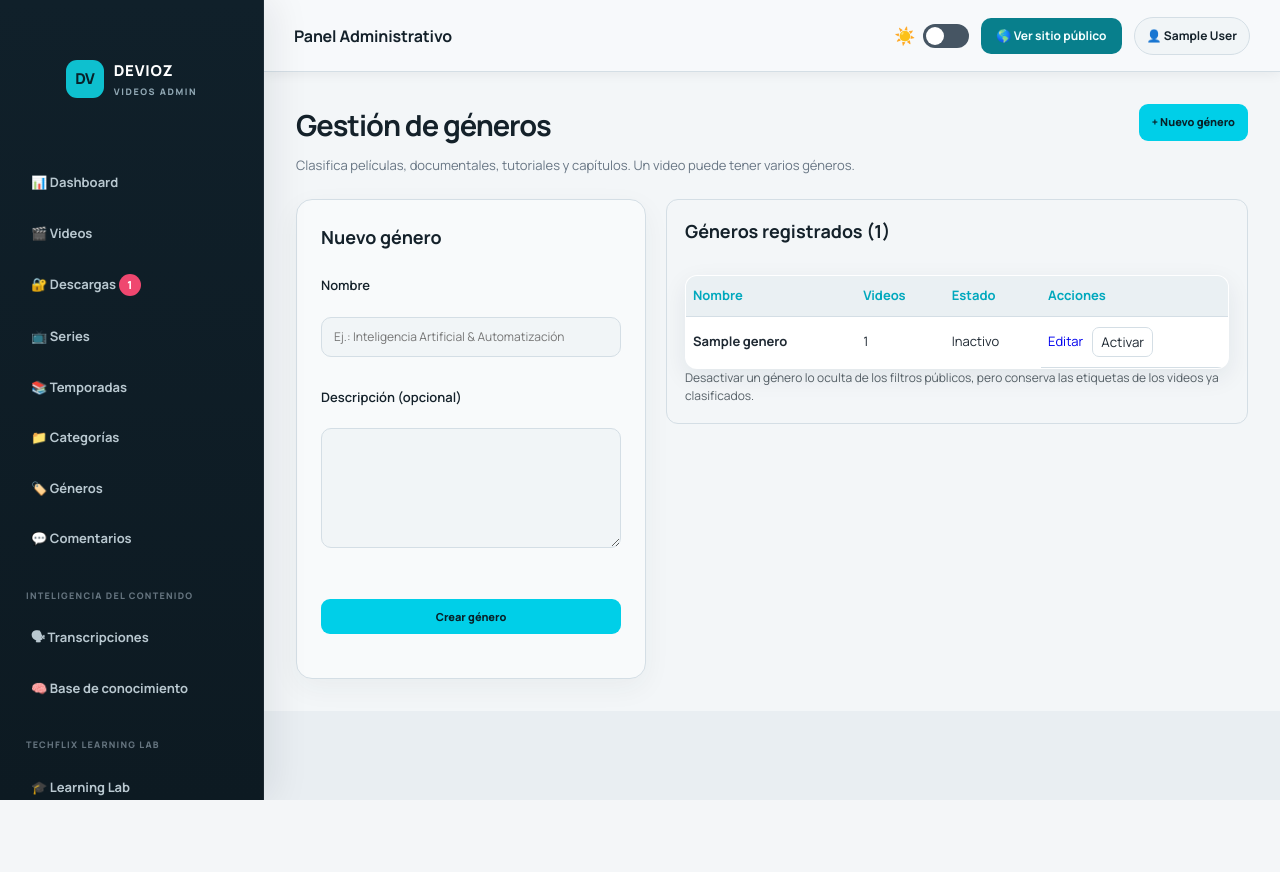
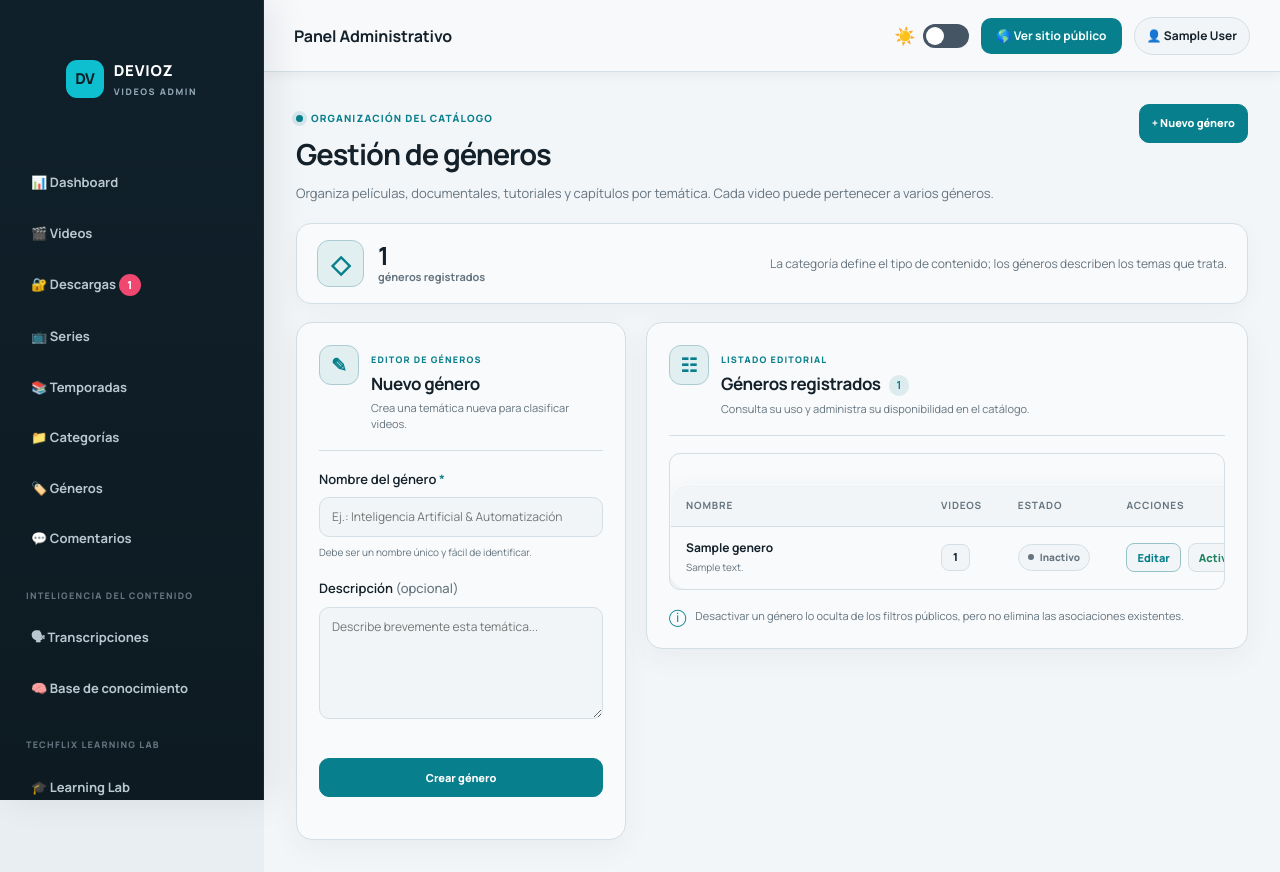
Before and after one commit to Yennder/DEVIOZ-VIDEOS, a PHP site: page /DEVIOZ-VIDEOS/generos/listar.php in a window 1280 px wide. Before the commit the page ends 800 px from the top, so only its background shows below. Run offline with PHP 8.4, Linux system fonts and the light colour scheme; the visitor is signed in with stand-in values (Sample User, id 1); tables that the repository leaves empty or names only in its code hold one stand-in row (values such as "Sample post").

Commit message:
Mejora de la parte visual del admin y el menu en la parte publica

```diff
--- a/admin/generos/listar.php
+++ b/admin/generos/listar.php
@@ -43,53 +43,130 @@ function generoH($texto): string { return htmlspecialchars((string)$texto, ENT_Q
 <title>Géneros - DEVIOZ VIDEOS</title>
 <link rel="stylesheet" href="../../assets/css/admin.css">
 <link rel="stylesheet" href="../../assets/css/generos.css?v=4.5.2">
+<link rel="stylesheet" href="../../assets/css/generos_hotfix.css?v=4.5.2.1">
 </head>
 <body>
 <?php include '../includes/sidebar.php'; ?>
 <div class="admin-main">
 <?php include '../includes/navbar.php'; ?>
-<section class="admin-content">
-  <div class="gestion-header"><div><h1>Gestión de géneros</h1><p>Clasifica películas, documentales, tutoriales y capítulos. Un video puede tener varios géneros.</p></div>
-    <a class="btn" href="listar.php">+ Nuevo género</a>
+<section class="admin-content genre-admin-page">
+    <div class="gestion-header genre-page-header">
+        <div class="genre-page-heading">
+            <span class="genre-eyebrow"><span aria-hidden="true" class="genre-eyebrow-dot"></span> Organización del catálogo</span>
+            <h1>Gestión de géneros</h1>
+            <p>Organiza películas, documentales, tutoriales y capítulos por temática. Cada video puede pertenecer a varios géneros.</p>
         </div>
-  <?php if ($error): ?><p class="mensaje-error" role="alert"><?php echo generoH($error); ?></p><?php endif; ?>
-  <?php if (!empty($_GET['ok'])): ?><p class="genre-success" role="status">Los cambios del género se guardaron correctamente.</p><?php endif; ?>
+        <a class="btn genre-new-button" href="listar.php#genre-editor">+ Nuevo género</a>
+    </div>
+
+    <?php if ($error): ?>
+        <p class="mensaje-error" role="alert"><?php echo generoH($error); ?></p>
+    <?php endif; ?>
+    <?php if (!empty($_GET['ok'])): ?>
+        <p class="genre-success" role="status">Los cambios del género se guardaron correctamente.</p>
+    <?php endif; ?>
+
+    <div class="genre-overview" aria-label="Resumen de géneros">
+        <span class="genre-overview-icon" aria-hidden="true">◇</span>
+        <div class="genre-overview-total">
+            <strong><?php echo count($generos); ?></strong>
+            <span>géneros registrados</span>
+        </div>
+        <p>La categoría define el tipo de contenido; los géneros describen los temas que trata.</p>
+    </div>
+
     <div class="genre-manager-grid">
-    <form method="POST" class="admin-form genre-manager-form">
+        <form method="POST" class="admin-form genre-manager-form" id="genre-editor">
             <?php echo csrfInput(); ?>
             <input type="hidden" name="accion" value="guardar">
             <input type="hidden" name="id_genero" value="<?php echo (int)($generoEditar['id_genero'] ?? 0); ?>">
+            <div class="genre-card-heading">
+                <div class="genre-card-icon" aria-hidden="true">✎</div>
+                <div>
+                    <span class="genre-card-eyebrow">EDITOR DE GÉNEROS</span>
                     <h2><?php echo $generoEditar ? 'Editar género' : 'Nuevo género'; ?></h2>
-      <label for="genre-name">Nombre</label>
-      <input id="genre-name" type="text" name="nombre" maxlength="120" required value="<?php echo generoH($generoEditar['nombre'] ?? ($_POST['nombre'] ?? '')); ?>" placeholder="Ej.: Inteligencia Artificial & Automatización">
-      <label for="genre-description">Descripción (opcional)</label>
-      <textarea id="genre-description" name="descripcion" maxlength="500" rows="3"><?php echo generoH($generoEditar['descripcion'] ?? ($_POST['descripcion'] ?? '')); ?></textarea>
-      <button class="btn" type="submit"><?php echo $generoEditar ? 'Guardar cambios' : 'Crear género'; ?></button>
-      <?php if ($generoEditar): ?><a href="listar.php">Cancelar edición</a><?php endif; ?>
+                    <p><?php echo $generoEditar ? 'Actualiza la información de este género.' : 'Crea una temática nueva para clasificar videos.'; ?></p>
+                </div>
+            </div>
+
+            <div class="genre-form-field">
+                <label for="genre-name">Nombre del género <span aria-hidden="true">*</span></label>
+                <input id="genre-name" type="text" name="nombre" maxlength="120" required
+                    value="<?php echo generoH($generoEditar['nombre'] ?? ($_POST['nombre'] ?? '')); ?>"
+                    placeholder="Ej.: Inteligencia Artificial &amp; Automatización">
+                <small>Debe ser un nombre único y fácil de identificar.</small>
+            </div>
+
+            <div class="genre-form-field">
+                <label for="genre-description">Descripción <span class="genre-optional">(opcional)</span></label>
+                <textarea id="genre-description" name="descripcion" maxlength="500" rows="4"
+                    placeholder="Describe brevemente esta temática..."><?php echo generoH($generoEditar['descripcion'] ?? ($_POST['descripcion'] ?? '')); ?></textarea>
+            </div>
+
+            <div class="genre-form-actions">
+                <button class="btn genre-save-button" type="submit"><?php echo $generoEditar ? 'Guardar cambios' : 'Crear género'; ?></button>
+                <?php if ($generoEditar): ?>
+                    <a class="btn-secundario genre-cancel-button" href="listar.php#genre-editor">Cancelar edición</a>
+                <?php endif; ?>
+            </div>
         </form>
+
         <div class="genre-manager-table-wrap">
-      <h2>Géneros registrados (<?php echo count($generos); ?>)</h2>
-      <table class="genre-manager-table">
-        <thead><tr><th>Nombre</th><th>Videos</th><th>Estado</th><th>Acciones</th></tr></thead>
+            <div class="genre-card-heading genre-table-heading">
+                <div class="genre-card-icon" aria-hidden="true">☷</div>
+                <div>
+                    <span class="genre-card-eyebrow">LISTADO EDITORIAL</span>
+                    <h2>Géneros registrados <span class="genre-heading-count"><?php echo count($generos); ?></span></h2>
+                    <p>Consulta su uso y administra su disponibilidad en el catálogo.</p>
+                </div>
+            </div>
+            <div class="genre-table-scroll">
+                <table class="admin-table genre-manager-table">
+                    <thead>
+                        <tr><th scope="col">Nombre</th><th scope="col">Videos</th><th scope="col">Estado</th><th scope="col">Acciones</th></tr>
+                    </thead>
                     <tbody>
                         <?php foreach ($generos as $genero): ?>
                         <tr>
-            <td><strong><?php echo generoH($genero['nombre']); ?></strong></td>
-            <td><?php echo (int)$genero['total_videos']; ?></td>
-            <td><?php echo (int)$genero['estado'] === 1 ? 'Activo' : 'Inactivo'; ?></td>
-            <td class="genre-actions"><a href="listar.php?editar=<?php echo (int)$genero['id_genero']; ?>">Editar</a>
-            <form method="POST"><?php echo csrfInput(); ?>
+                            <td>
+                                <strong class="genre-name"><?php echo generoH($genero['nombre']); ?></strong>
+                                <?php if (trim((string)($genero['descripcion'] ?? '')) !== ''): ?>
+                                    <small class="genre-row-description"><?php echo generoH($genero['descripcion']); ?></small>
+                                <?php endif; ?>
+                            </td>
+                            <td><span class="genre-video-count"><?php echo (int)$genero['total_videos']; ?></span></td>
+                            <td>
+                                <span class="genre-status <?php echo (int)$genero['estado'] === 1 ? 'genre-status-active' : 'genre-status-inactive'; ?>">
+                                    <span class="genre-status-dot" aria-hidden="true"></span>
+                                    <?php echo (int)$genero['estado'] === 1 ? 'Activo' : 'Inactivo'; ?>
+                                </span>
+                            </td>
+                            <td class="genre-actions">
+                                <div class="genre-actions-inner">
+                                    <a class="genre-action-edit" href="listar.php?editar=<?php echo (int)$genero['id_genero']; ?>#genre-editor">Editar</a>
+                                    <form method="POST">
+                                        <?php echo csrfInput(); ?>
                                         <input type="hidden" name="accion" value="estado">
                                         <input type="hidden" name="id_genero" value="<?php echo (int)$genero['id_genero']; ?>">
                                         <input type="hidden" name="nuevo_estado" value="<?php echo (int)$genero['estado'] === 1 ? 0 : 1; ?>">
-              <button type="submit"><?php echo (int)$genero['estado'] === 1 ? 'Desactivar' : 'Activar'; ?></button>
-            </form></td>
+                                        <button type="submit" class="genre-action-state <?php echo (int)$genero['estado'] === 1 ? 'genre-action-disable' : 'genre-action-enable'; ?>">
+                                            <?php echo (int)$genero['estado'] === 1 ? 'Desactivar' : 'Activar'; ?>
+                                        </button>
+                                    </form>
+                                </div>
+                            </td>
                         </tr>
                         <?php endforeach; ?>
+                        <?php if (empty($generos)): ?>
+                        <tr><td colspan="4" class="genre-table-empty">Todavía no hay géneros registrados.</td></tr>
+                        <?php endif; ?>
                     </tbody>
                 </table>
-      <p class="genre-muted">Desactivar un género lo oculta de los filtros públicos, pero conserva las etiquetas de los videos ya clasificados.</p>
+            </div>
+            <p class="genre-manager-footnote"><span aria-hidden="true">ⓘ</span> Desactivar un género lo oculta de los filtros públicos, pero no elimina las asociaciones existentes.</p>
         </div>
     </div>
-</section></div>
-</body></html>
+</section>
+</div>
+</body>
+</html>
--- /dev/null
+++ b/assets/css/generos_hotfix.css
@@ -0,0 +1,324 @@
+/* HOTFIX V4.5.2.1: solo estilos de Géneros y el acordeón de Learning Lab.
+   La barra lateral conserva su único scroll vertical (.public-sidebar). */
+
+/* Learning Lab: acordeón accesible nativo, sin barra de desplazamiento adicional. */
+.public-sidebar .learning-sidebar-nav { min-width: 0; }
+.public-sidebar .learning-sidebar-summary {
+    list-style: none;
+    display: flex;
+    align-items: center;
+    justify-content: space-between;
+    gap: 8px;
+    width: 100%;
+    margin: 0;
+    padding: 7px 11px 10px;
+    border-radius: 9px;
+    cursor: pointer;
+    color: var(--text-soft);
+    user-select: none;
+}
+.public-sidebar .learning-sidebar-summary::-webkit-details-marker { display: none; }
+.public-sidebar .learning-sidebar-summary::marker { content: ''; }
+.public-sidebar .learning-sidebar-summary:hover,
+.public-sidebar .learning-sidebar-nav[open] > .learning-sidebar-summary {
+    color: var(--accent-strong);
+    background: var(--accent-soft);
+}
+.public-sidebar .learning-sidebar-summary:focus-visible {
+    outline: 2px solid var(--accent);
+    outline-offset: 2px;
+}
+.public-sidebar .learning-sidebar-chevron {
+    flex: 0 0 7px;
+    width: 7px;
+    height: 7px;
+    margin-right: 3px;
+    border-right: 2px solid currentColor;
+    border-bottom: 2px solid currentColor;
+    transform: rotate(45deg);
+    transition: transform .18s ease;
+}
+.public-sidebar .learning-sidebar-nav[open] .learning-sidebar-chevron { transform: rotate(225deg); }
+.public-sidebar .learning-sidebar-list { display: grid; gap: 4px; padding-top: 7px; }
+
+/* Géneros: la lista completa es visible, sin details ni scroll interno. */
+.public-sidebar .genre-sidebar-list {
+    display: grid;
+    gap: 3px;
+    max-height: none;
+    overflow: visible;
+    padding: 0;
+    min-width: 0;
+}
+.public-sidebar .genre-sidebar-list a {
+    white-space: normal;
+    overflow-wrap: break-word;
+    line-height: 1.45;
+    min-width: 0;
+}
+.public-sidebar .genre-sidebar-list a span { flex-shrink: 0; }
+
+/* Administración: misma paleta y componentes que el panel existente. */
+.genre-admin-page .genre-page-header { margin-bottom: 20px; }
+.genre-admin-page .genre-page-heading { max-width: 760px; min-width: 0; }
+.genre-admin-page .genre-eyebrow {
+    display: inline-flex;
+    align-items: center;
+    gap: 8px;
+    color: var(--adm-accent);
+    text-transform: uppercase;
+    letter-spacing: .115em;
+    font-size: 10px;
+    font-weight: 850;
+    margin-bottom: 7px;
+}
+.genre-admin-page .genre-eyebrow-dot {
+    width: 7px;
+    height: 7px;
+    border-radius: 50%;
+    background: var(--adm-accent);
+    box-shadow: 0 0 0 4px color-mix(in srgb, var(--adm-accent) 13%, transparent);
+}
+.genre-admin-page .genre-page-heading h1 { margin: 0 0 6px; }
+.genre-admin-page .genre-page-heading p { margin: 0; line-height: 1.6; color: var(--adm-muted); }
+.genre-admin-page .genre-new-button,
+.genre-admin-page .genre-save-button {
+    background: var(--adm-accent);
+    border: 1px solid var(--adm-accent);
+    color: #fff;
+    text-decoration: none;
+    min-height: 39px;
+    border-radius: 10px;
+    font-weight: 800;
+}
+.genre-admin-page .genre-new-button:hover,
+.genre-admin-page .genre-save-button:hover { background: var(--adm-accent-strong); color: #fff; }
+.genre-admin-page :is(a, button, input, textarea):focus-visible {
+    outline: 2px solid var(--adm-accent);
+    outline-offset: 3px;
+}
+.genre-admin-page .genre-success { margin: 0 0 16px; }
+
+.genre-admin-page .genre-overview {
+    display: flex;
+    align-items: center;
+    flex-wrap: wrap;
+    gap: 14px;
+    padding: 16px 20px;
+    border: 1px solid var(--adm-border);
+    border-radius: 15px;
+    background: var(--adm-surface);
+    box-shadow: 0 7px 22px rgba(18, 38, 49, .035);
+}
+.genre-admin-page .genre-overview-icon,
+.genre-admin-page .genre-card-icon {
+    display: grid;
+    place-items: center;
+    flex-shrink: 0;
+    border: 1px solid color-mix(in srgb, var(--adm-accent) 20%, var(--adm-border));
+    background: color-mix(in srgb, var(--adm-accent) 9%, var(--adm-surface));
+    color: var(--adm-accent);
+    border-radius: 12px;
+    font-weight: 850;
+}
+.genre-admin-page .genre-overview-icon { width: 47px; height: 47px; font-size: 25px; }
+.genre-admin-page .genre-overview-total { display: grid; gap: 1px; }
+.genre-admin-page .genre-overview-total strong { font-size: 25px; line-height: 1; color: var(--adm-text); }
+.genre-admin-page .genre-overview-total span { font-size: 11px; font-weight: 700; color: var(--adm-muted); }
+.genre-admin-page .genre-overview p {
+    margin: 0 0 0 auto;
+    color: var(--adm-muted);
+    font-size: 12px;
+    line-height: 1.6;
+    max-width: 470px;
+}
+
+.genre-admin-page .genre-manager-grid {
+    grid-template-columns: minmax(275px, 330px) minmax(0, 1fr);
+    gap: 20px;
+    align-items: start;
+    margin-top: 18px;
+}
+.genre-admin-page .genre-manager-form,
+.genre-admin-page .genre-manager-table-wrap {
+    min-width: 0;
+    background: var(--adm-surface);
+    color: var(--adm-text);
+    border: 1px solid var(--adm-border);
+    border-radius: 16px;
+    padding: 22px;
+    box-shadow: 0 9px 28px rgba(31, 51, 63, .05);
+}
+.genre-admin-page .genre-manager-form { gap: 19px; scroll-margin-top: 98px; }
+.genre-admin-page .genre-manager-table-wrap { overflow: visible; }
+.genre-admin-page .genre-card-heading {
+    display: flex;
+    align-items: flex-start;
+    gap: 12px;
+    padding-bottom: 17px;
+    border-bottom: 1px solid var(--adm-border);
+    min-width: 0;
+}
+.genre-admin-page .genre-card-heading > div:last-child { min-width: 0; }
+.genre-admin-page .genre-card-icon { width: 40px; height: 40px; font-size: 19px; }
+.genre-admin-page .genre-card-eyebrow {
+    color: var(--adm-accent);
+    font-size: 9px;
+    font-weight: 850;
+    letter-spacing: .13em;
+}
+.genre-admin-page .genre-card-heading h2 {
+    color: var(--adm-text);
+    font-size: 17px;
+    line-height: 1.25;
+    letter-spacing: -.025em;
+    margin: 4px 0 5px;
+}
+.genre-admin-page .genre-card-heading p {
+    color: var(--adm-muted);
+    font-size: 11px;
+    line-height: 1.5;
+    margin: 0;
+}
+.genre-admin-page .genre-form-field { display: grid; gap: 8px; }
+.genre-admin-page .genre-form-field label { margin: 0; color: var(--adm-text); }
+.genre-admin-page .genre-form-field label > span:not(.genre-optional) { color: var(--adm-accent); }
+.genre-admin-page .genre-optional { color: var(--adm-muted); font-weight: 500; }
+.genre-admin-page .genre-form-field input,
+.genre-admin-page .genre-form-field textarea { width: 100%; max-width: 100%; margin: 0; box-sizing: border-box; }
+.genre-admin-page .genre-form-field textarea { min-height: 112px; resize: vertical; }
+.genre-admin-page .genre-form-field small { color: var(--adm-muted); font-size: 10px; line-height: 1.5; }
+.genre-admin-page .genre-form-actions { display: flex; align-items: center; flex-wrap: wrap; gap: 9px; }
+.genre-admin-page .genre-form-actions .genre-save-button { flex: 1; }
+.genre-admin-page .genre-cancel-button { text-decoration: none; }
+
+.genre-admin-page .genre-table-heading { margin-bottom: 17px; }
+.genre-admin-page .genre-heading-count {
+    display: inline-block;
+    vertical-align: middle;
+    padding: 4px 8px;
+    font-size: 11px;
+    line-height: 1.15;
+    border-radius: 999px;
+    background: color-mix(in srgb, var(--adm-accent) 12%, var(--adm-surface));
+    color: var(--adm-accent);
+    margin-left: 5px;
+}
+.genre-admin-page .genre-table-scroll { overflow-x: auto; max-width: 100%; border-radius: 11px; border: 1px solid var(--adm-border); }
+.genre-admin-page .genre-manager-table {
+    width: 100%;
+    min-width: 640px;
+    table-layout: fixed;
+    border-collapse: collapse;
+    font-size: 12px;
+    background: transparent;
+}
+.genre-admin-page .genre-manager-table th:nth-child(1) { width: 40%; }
+.genre-admin-page .genre-manager-table th:nth-child(2) { width: 12%; }
+.genre-admin-page .genre-manager-table th:nth-child(3) { width: 17%; }
+.genre-admin-page .genre-manager-table th:nth-child(4) { width: 31%; }
+.genre-admin-page .genre-manager-table thead { background: var(--adm-surface-2); }
+.genre-admin-page .genre-manager-table th {
+    color: var(--adm-muted);
+    border-color: var(--adm-border);
+    font-size: 10px;
+    letter-spacing: .085em;
+    text-transform: uppercase;
+    padding: 13px 15px;
+}
+.genre-admin-page .genre-manager-table td {
+    color: var(--adm-text);
+    border-color: var(--adm-border);
+    padding: 13px 15px;
+    font-size: 12px;
+    vertical-align: middle;
+}
+.genre-admin-page .genre-manager-table tbody tr:hover { background: color-mix(in srgb, var(--adm-accent) 4%, transparent); }
+.genre-admin-page .genre-manager-table tbody tr:last-child td { border-bottom: 0; }
+.genre-admin-page .genre-name { display: block; font-size: 12px; color: var(--adm-text); line-height: 1.4; }
+.genre-admin-page .genre-row-description { display: block; color: var(--adm-muted); font-size: 10px; margin-top: 4px; max-width: 280px; line-height: 1.45; }
+.genre-admin-page .genre-video-count {
+    display: inline-grid;
+    place-items: center;
+    min-width: 29px;
+    height: 27px;
+    padding: 0 8px;
+    border-radius: 8px;
+    background: var(--adm-surface-2);
+    border: 1px solid var(--adm-border);
+    font-size: 11px;
+    font-weight: 850;
+    color: var(--adm-text);
+}
+.genre-admin-page .genre-status {
+    display: inline-flex;
+    align-items: center;
+    gap: 6px;
+    white-space: nowrap;
+    padding: 5px 9px;
+    border-radius: 999px;
+    font-size: 10px;
+    font-weight: 800;
+    border: 1px solid var(--adm-border);
+    color: var(--adm-muted);
+    background: var(--adm-surface-2);
+}
+.genre-admin-page .genre-status-active {
+    color: var(--adm-success);
+    background: color-mix(in srgb, var(--adm-success) 11%, var(--adm-surface));
+    border-color: color-mix(in srgb, var(--adm-success) 31%, var(--adm-border));
+}
+.genre-admin-page .genre-status-dot { width: 6px; height: 6px; border-radius: 50%; background: currentColor; }
+.genre-admin-page .genre-manager-table td.genre-actions { display: table-cell; }
+.genre-admin-page .genre-actions-inner { display: flex; align-items: center; flex-wrap: wrap; gap: 7px; }
+.genre-admin-page .genre-actions-inner form { margin: 0; }
+.genre-admin-page .genre-action-edit,
+.genre-admin-page .genre-actions-inner .genre-action-state {
+    display: inline-flex;
+    justify-content: center;
+    align-items: center;
+    white-space: nowrap;
+    padding: 7px 10px;
+    border-radius: 8px;
+    border: 1px solid var(--adm-border);
+    background: var(--adm-surface-2);
+    color: var(--adm-text);
+    font-size: 11px;
+    line-height: 1.2;
+    text-decoration: none;
+    font-weight: 750;
+    cursor: pointer;
+}
+.genre-admin-page .genre-action-edit { color: var(--adm-accent); border-color: color-mix(in srgb, var(--adm-accent) 30%, var(--adm-border)); }
+.genre-admin-page .genre-actions-inner .genre-action-disable { color: var(--adm-danger); }
+.genre-admin-page .genre-actions-inner .genre-action-enable { color: var(--adm-success); }
+.genre-admin-page .genre-action-edit:hover,
+.genre-admin-page .genre-actions-inner .genre-action-state:hover { background: var(--adm-surface); border-color: var(--adm-accent); }
+.genre-admin-page .genre-table-empty { text-align: center; color: var(--adm-muted); padding: 24px 12px !important; }
+.genre-admin-page .genre-manager-footnote {
+    display: flex;
+    align-items: flex-start;
+    gap: 9px;
+    margin: 17px 0 0;
+    color: var(--adm-muted);
+    font-size: 11px;
+    line-height: 1.6;
+}
+.genre-admin-page .genre-manager-footnote span { color: var(--adm-accent); font-size: 17px; line-height: 1.1; }
+
+@media (max-width: 1170px) {
+    .genre-admin-page .genre-manager-grid { grid-template-columns: 1fr; }
+    .genre-admin-page .genre-manager-form { max-width: none; }
+    .genre-admin-page .genre-overview p { margin-left: 0; }
+}
+@media (max-width: 630px) {
+    .genre-admin-page .genre-page-header { flex-wrap: wrap; }
+    .genre-admin-page .genre-new-button { width: 100%; }
+    .genre-admin-page .genre-manager-form,
+    .genre-admin-page .genre-manager-table-wrap { padding: 16px; }
+    .genre-admin-page .genre-overview { padding: 13px; }
+    .genre-admin-page .genre-overview p { flex: 1 1 100%; }
+}
+@media (prefers-reduced-motion: reduce) {
+    .public-sidebar .learning-sidebar-chevron { transition: none; }
+}
--- a/includes/public_header.php
+++ b/includes/public_header.php
@@ -10,5 +10,6 @@
 <link rel="stylesheet" href="../assets/css/capitulos.css">
 <link rel="stylesheet" href="../assets/css/navbar_responsive_fix.css?v=4.5.1.2">
 <link rel="stylesheet" href="../assets/css/generos.css?v=4.5.2">
+<link rel="stylesheet" href="../assets/css/generos_hotfix.css?v=4.5.2.1">
 </head>
 <body>
```
Also changed, not shown: includes/public_sidebar.php (+16 -4 lines). Lines whose indentation alone changed are shown as unchanged.
